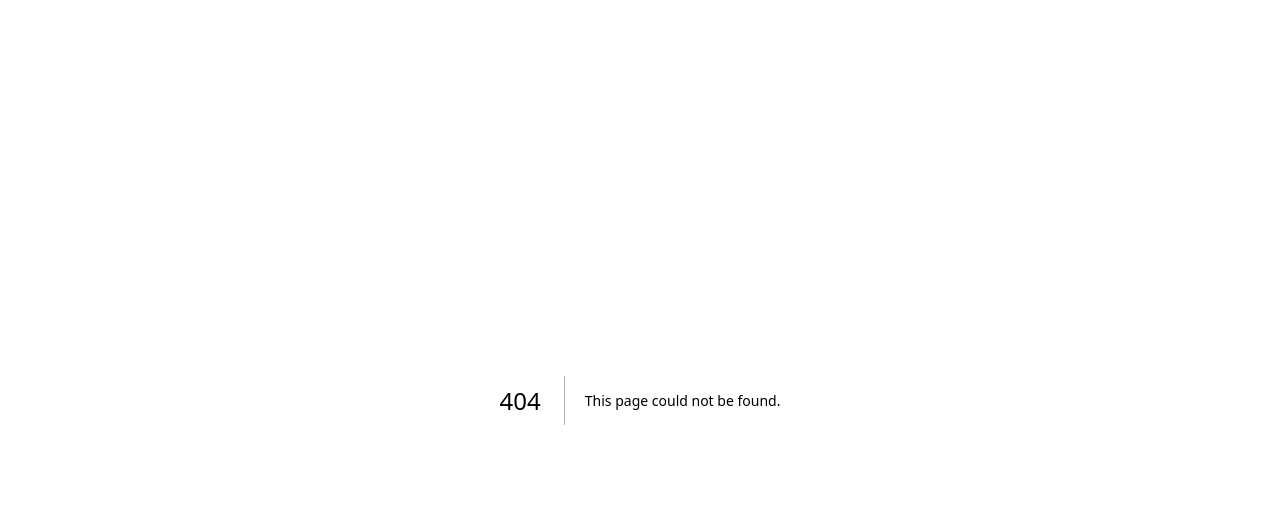
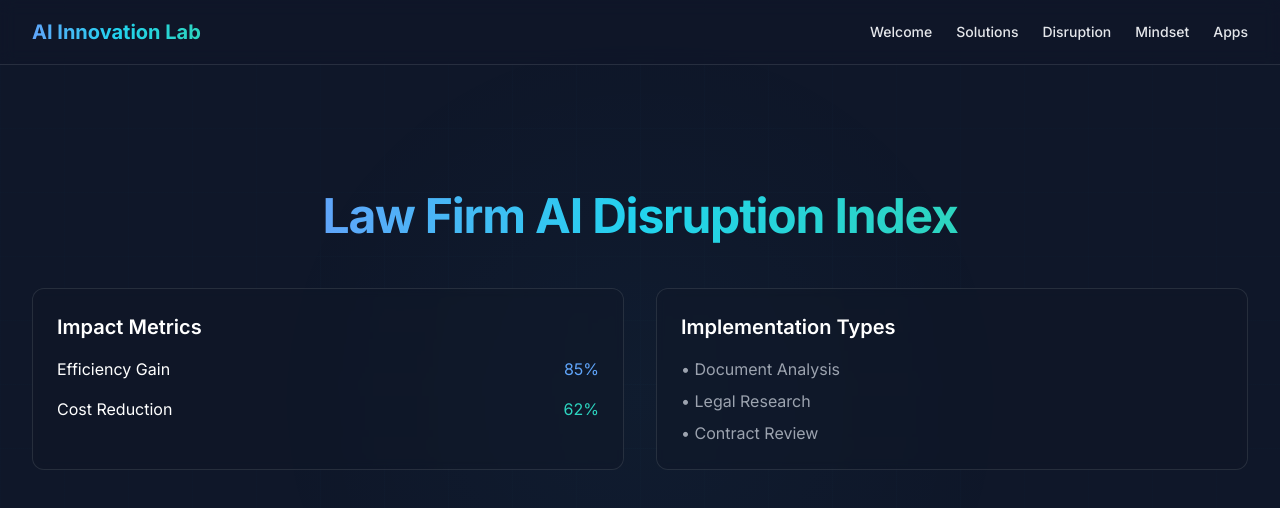
Before and after one commit to TheJohny71/ai-innovation-lab-v2, a Next.js app: page /ai-innovation-lab-v2/disruption in a window 1280 px wide. Before the commit this address had no page. Shown: the top 508 px of the page. Built offline with nearby package versions, Linux system fonts and the light colour scheme.

Commit message:
Create page.tsx

```diff
--- /dev/null
+++ b/src/app/disruption/page.tsx
@@ -0,0 +1,52 @@
+'use client';
+
+import { BaseLayout } from '@/components/shared/BaseLayout';
+import { Container } from '@/components/shared/Container';
+import { Section, SectionHeader, SectionTitle } from '@/components/shared/Section';
+import { GradientText } from '@/components/shared/GradientText';
+import { Card } from '@/components/shared/Card';
+
+export default function DisruptionPage() {
+  return (
+    <BaseLayout>
+      <Section className="pt-32">
+        <Container>
+          <SectionHeader>
+            <SectionTitle>
+              <GradientText>Law Firm AI Disruption Index</GradientText>
+            </SectionTitle>
+          </SectionHeader>
+
+          <div className="mt-12 grid gap-8 md:grid-cols-2">
+            {/* Metrics Cards */}
+            <Card className="p-6">
+              <h3 className="text-xl font-semibold mb-4">Impact Metrics</h3>
+              <div className="space-y-4">
+                <div className="flex justify-between items-center">
+                  <span>Efficiency Gain</span>
+                  <span className="text-blue-400">85%</span>
+                </div>
+                <div className="flex justify-between items-center">
+                  <span>Cost Reduction</span>
+                  <span className="text-teal-400">62%</span>
+                </div>
+                {/* Add more of your existing metrics here */}
+              </div>
+            </Card>
+
+            {/* Implementation Types */}
+            <Card className="p-6">
+              <h3 className="text-xl font-semibold mb-4">Implementation Types</h3>
+              <ul className="space-y-2 text-gray-400">
+                <li>• Document Analysis</li>
+                <li>• Legal Research</li>
+                <li>• Contract Review</li>
+                {/* Add more of your existing implementation types */}
+              </ul>
+            </Card>
+          </div>
+        </Container>
+      </Section>
+    </BaseLayout>
+  );
+}
```
